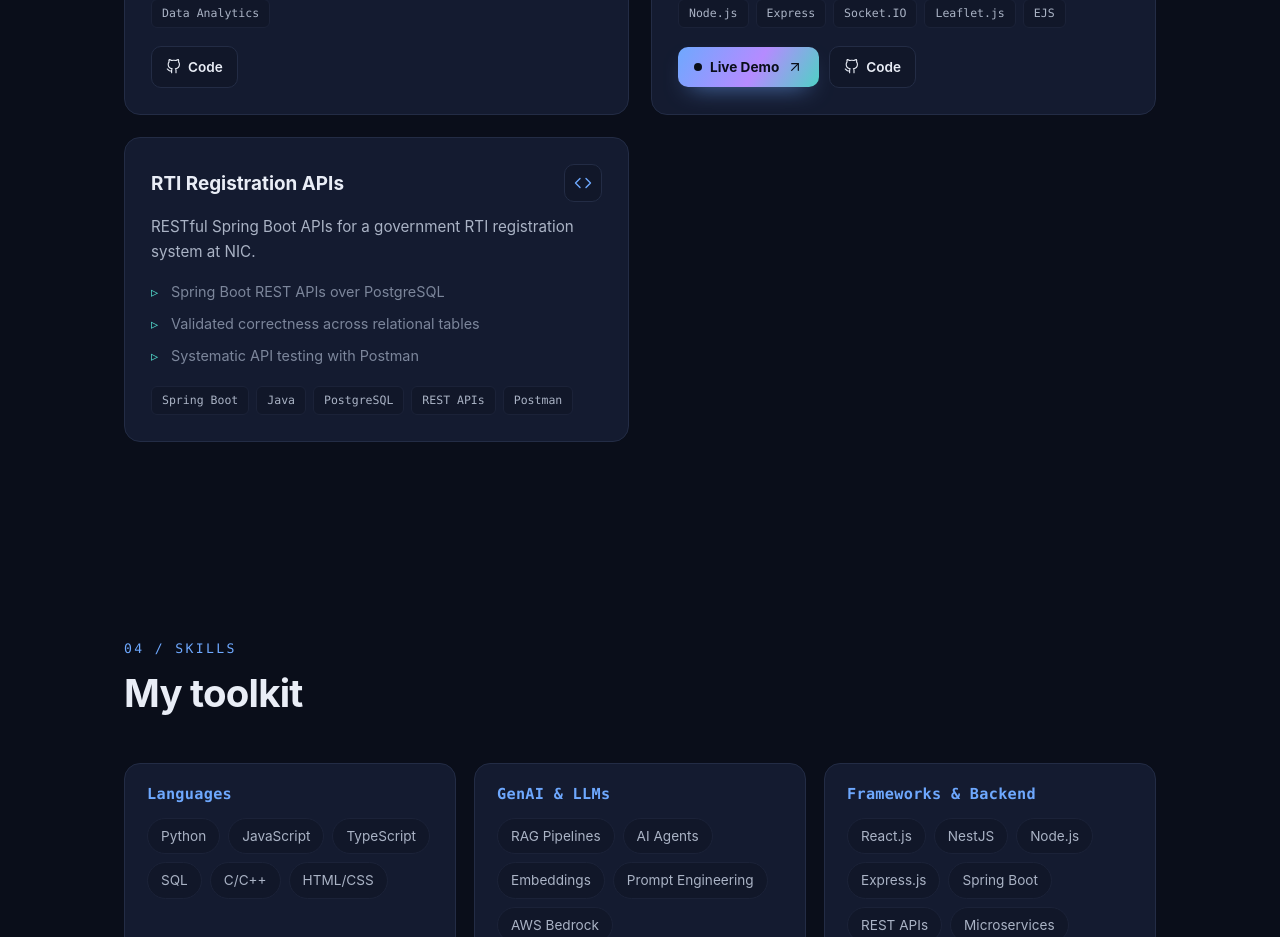
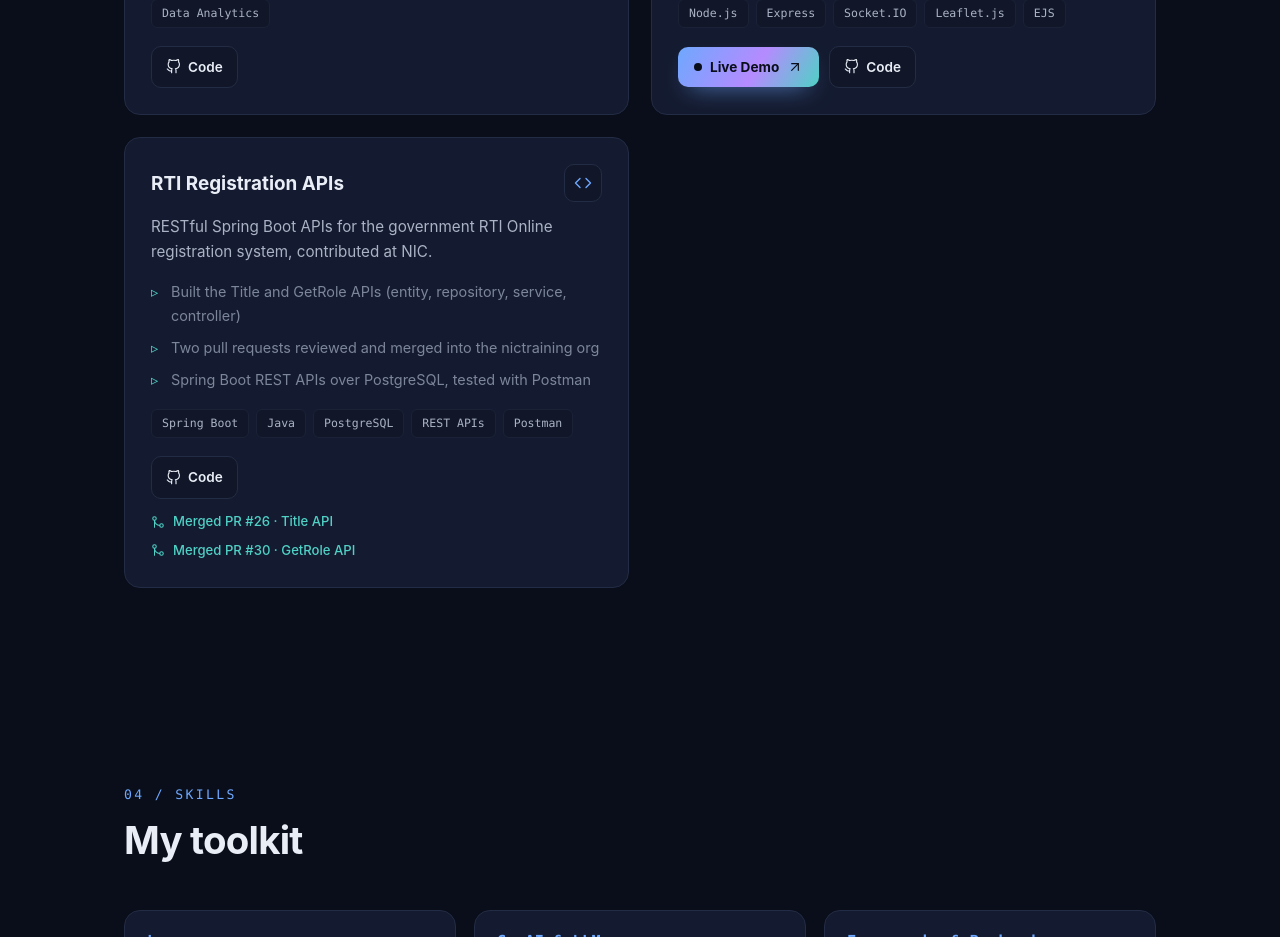
Before and after one commit to Sahil-hossen/Sahil-hossen.github.io, a React (Vite) app: page / in a window 1280 px wide. Shown: the part 3440-4377 px from the top of the page. Built offline with nearby package versions, Linux system fonts and the light colour scheme.

Commit message:
Add RTIOnline repo + merged PR links to RTI project card

```diff
--- a/src/components/Projects.tsx
+++ b/src/components/Projects.tsx
@@ -1,6 +1,6 @@
 import Section from "./Section";
 import { projects } from "../data/portfolio";
-import { CodeIcon, ArrowIcon, GithubIcon } from "./icons";
+import { CodeIcon, ArrowIcon, GithubIcon, MergeIcon } from "./icons";
 
 export default function Projects() {
   return (
@@ -58,6 +58,22 @@ export default function Projects() {
                 )}
               </div>
             )}
+
+            {p.prs && (
+              <div className="project-prs">
+                {p.prs.map((pr) => (
+                  <a
+                    key={pr.url}
+                    className="pr-link"
+                    href={pr.url}
+                    target="_blank"
+                    rel="noreferrer"
+                  >
+                    <MergeIcon size={14} /> {pr.label}
+                  </a>
+                ))}
+              </div>
+            )}
           </article>
         ))}
       </div>
--- a/src/components/icons.tsx
+++ b/src/components/icons.tsx
@@ -53,6 +53,14 @@ export const ArrowIcon = ({ size = 16 }: IconProps) => (
   </svg>
 );
 
+export const MergeIcon = ({ size = 16 }: IconProps) => (
+  <svg {...base(size)}>
+    <circle cx="18" cy="18" r="3" />
+    <circle cx="6" cy="6" r="3" />
+    <path d="M6 21V9a9 9 0 0 0 9 9" />
+  </svg>
+);
+
 export const CodeIcon = ({ size = 18 }: IconProps) => (
   <svg {...base(size)}>
     <path d="m16 18 6-6-6-6" />
--- a/src/data/portfolio.ts
+++ b/src/data/portfolio.ts
@@ -53,6 +53,7 @@ export type Project = {
   tags: string[];
   link?: string;
   demo?: string;
+  prs?: { label: string; url: string }[];
   featured?: boolean;
 };
 
@@ -111,13 +112,18 @@ export const projects: Project[] = [
   {
     name: "RTI Registration APIs",
     blurb:
-      "RESTful Spring Boot APIs for a government RTI registration system at NIC.",
+      "RESTful Spring Boot APIs for the government RTI Online registration system, contributed at NIC.",
     highlights: [
-      "Spring Boot REST APIs over PostgreSQL",
-      "Validated correctness across relational tables",
-      "Systematic API testing with Postman",
+      "Built the Title and GetRole APIs (entity, repository, service, controller)",
+      "Two pull requests reviewed and merged into the nictraining org",
+      "Spring Boot REST APIs over PostgreSQL, tested with Postman",
     ],
     tags: ["Spring Boot", "Java", "PostgreSQL", "REST APIs", "Postman"],
+    link: "https://github.com/Sahil-hossen/RTIOnline",
+    prs: [
+      { label: "Merged PR #26 · Title API", url: "https://github.com/nictraining/RTIOnline/pull/26" },
+      { label: "Merged PR #30 · GetRole API", url: "https://github.com/nictraining/RTIOnline/pull/30" },
+    ],
   },
 ];
 
--- a/src/index.css
+++ b/src/index.css
@@ -564,6 +564,23 @@ h1, h2, h3 {
   border-color: var(--accent);
   transform: translateY(-2px);
 }
+.project-prs {
+  display: flex;
+  flex-direction: column;
+  gap: 7px;
+  margin-top: 12px;
+}
+.pr-link {
+  display: inline-flex;
+  align-items: center;
+  gap: 8px;
+  font-size: 0.82rem;
+  color: var(--accent-3);
+  font-weight: 500;
+}
+.pr-link:hover {
+  text-decoration: underline;
+}
 .featured-flag {
   font-family: var(--mono);
   font-size: 0.68rem;
```
